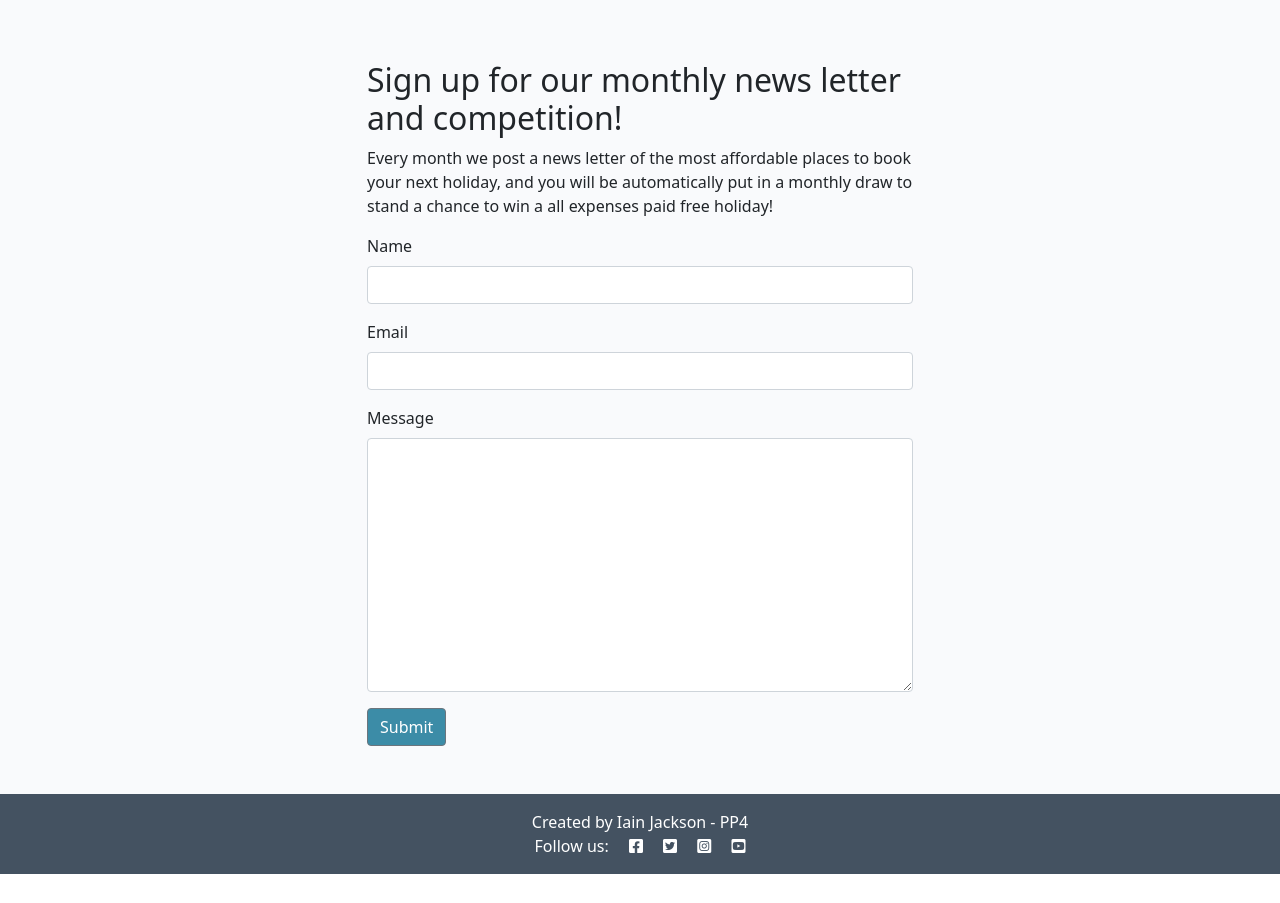
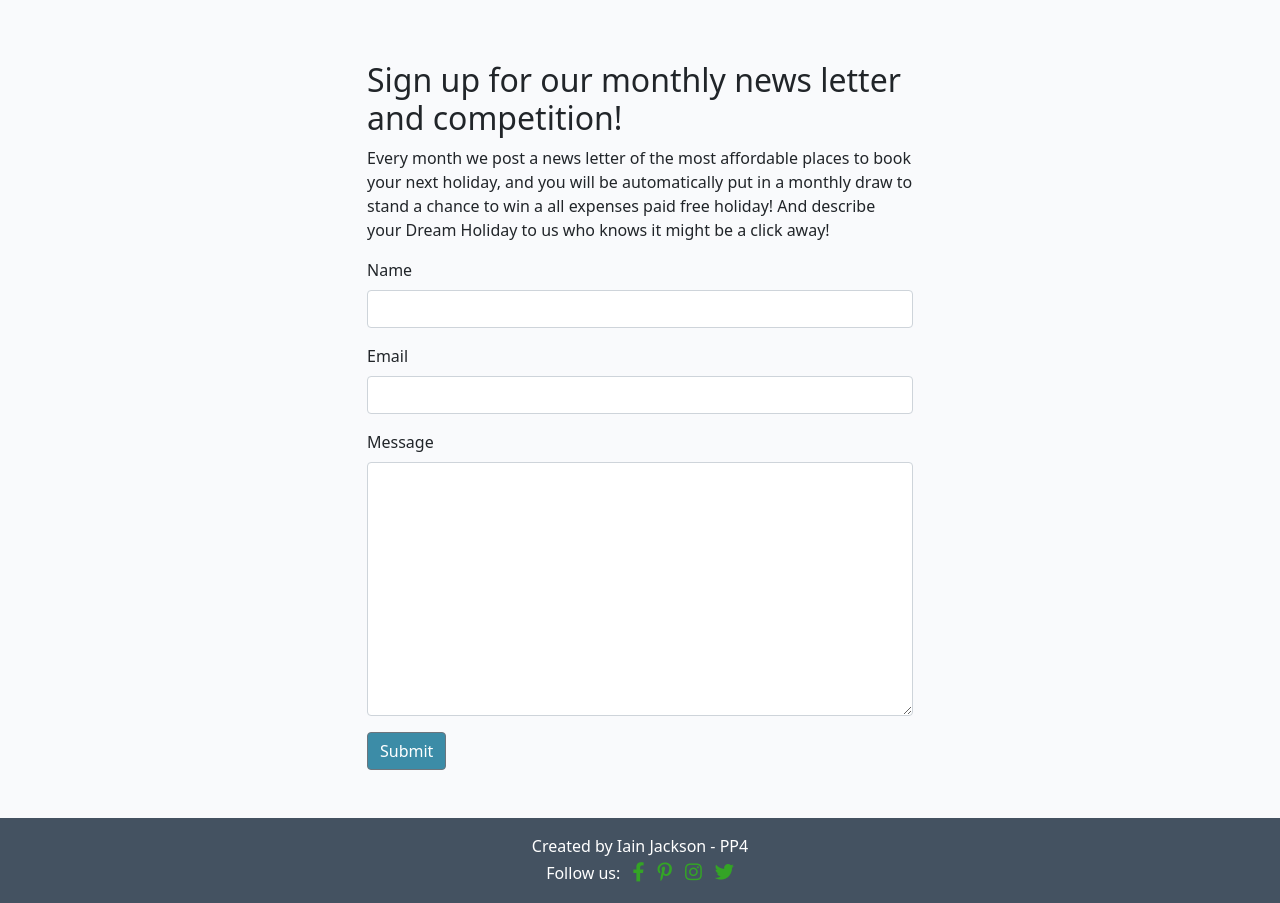
Before and after one commit to IainJackson90/pp4-holiday-dreams, a Django app: page /about/ in a window 1280 px wide. Shown: the part 195-1098 px from the top of the page. Before the commit the page ends 1069 px from the top, so only its background shows below. Run offline with Django 4.2, Linux system fonts and the light colour scheme; data that the repository does not hold is empty; parts of the project's set-up code (start-up, migrations or seed data) failed here and were passed over; some libraries are stand-ins or nearby versions.

Commit message:
Fix: Comment counting

```diff
--- a/about/templates/about/about.html
+++ b/about/templates/about/about.html
@@ -30,6 +30,7 @@
             <p>Every month we post a news letter of the most affordable places to book your next holiday,
                 and you will be automatically put in a monthly draw to stand a chance to win a all expenses
                 paid free holiday!
+                And describe your Dream Holiday to us who knows it might be a click away!
             </p>
 
             <!-- add your form here. Your submit button should
--- a/blog/templates/blog/post_detail.html
+++ b/blog/templates/blog/post_detail.html
@@ -78,9 +78,11 @@
             </strong>
         </div>
         <div class="col-2">
+            {% with comments.count as comment_counter %}
             <strong class="text-secondary">
                 <i class="far fa-comments coment-style"></i> {{ comment_counter }}
             </strong>
+            {% endwith %}
         </div>
         <div class="col-12">
             <hr>
--- a/static/css/style.css
+++ b/static/css/style.css
@@ -246,3 +246,19 @@ body {
     object-fit: contain;
     height: 30vw;
 }
+
+/* footer */
+
+.social-container a {
+    text-decoration: none;
+    font-size: larger ;
+}
+
+.social-container i {
+    color: #34A426;
+    transition: all 0.2s ease-in-out;
+}
+
+.social-container i:hover {
+    transform: scale(1.3);
+}
--- a/templates/base.html
+++ b/templates/base.html
@@ -109,10 +109,19 @@
             Created by Iain Jackson - PP4
             {% endblock copyright %}
         </p>
-        <p class="m-0 text-center text-white">Follow us: <i class="fab fa-facebook-square ms-3"></i>
-            <i class="fab fa-twitter-square ms-3"></i>
-            <i class="fab fa-instagram-square ms-3"></i>
-            <i class="fab fa-youtube-square ms-3"></i>
+        <p class="m-0 text-center text-white social-container">Follow us:
+            <a href="https://www.facebook.com/" target="_blank" rel="noopener" aria-label="Facebook">
+                <i class="fab fa-facebook-f ms-2"></i>
+           </a>
+           <a href="https://www.pinterest.co.uk/" target="_blank" rel="noopener" aria-label="Pinterest">
+               <i class="fab fa-pinterest-p ms-2"></i>
+           </a>
+           <a href="https://www.instagram.com/" target="_blank" rel="noopener" aria-label="Instagram">
+               <i class="fab fa-instagram ms-2"></i>
+           </a>
+           <a href="https://twitter.com/" target="_blank" rel="noopener" aria-label="Twitter">
+               <i class="fab fa-twitter ms-2"></i>
+           </a>
         </p>
     </footer>
 
```
